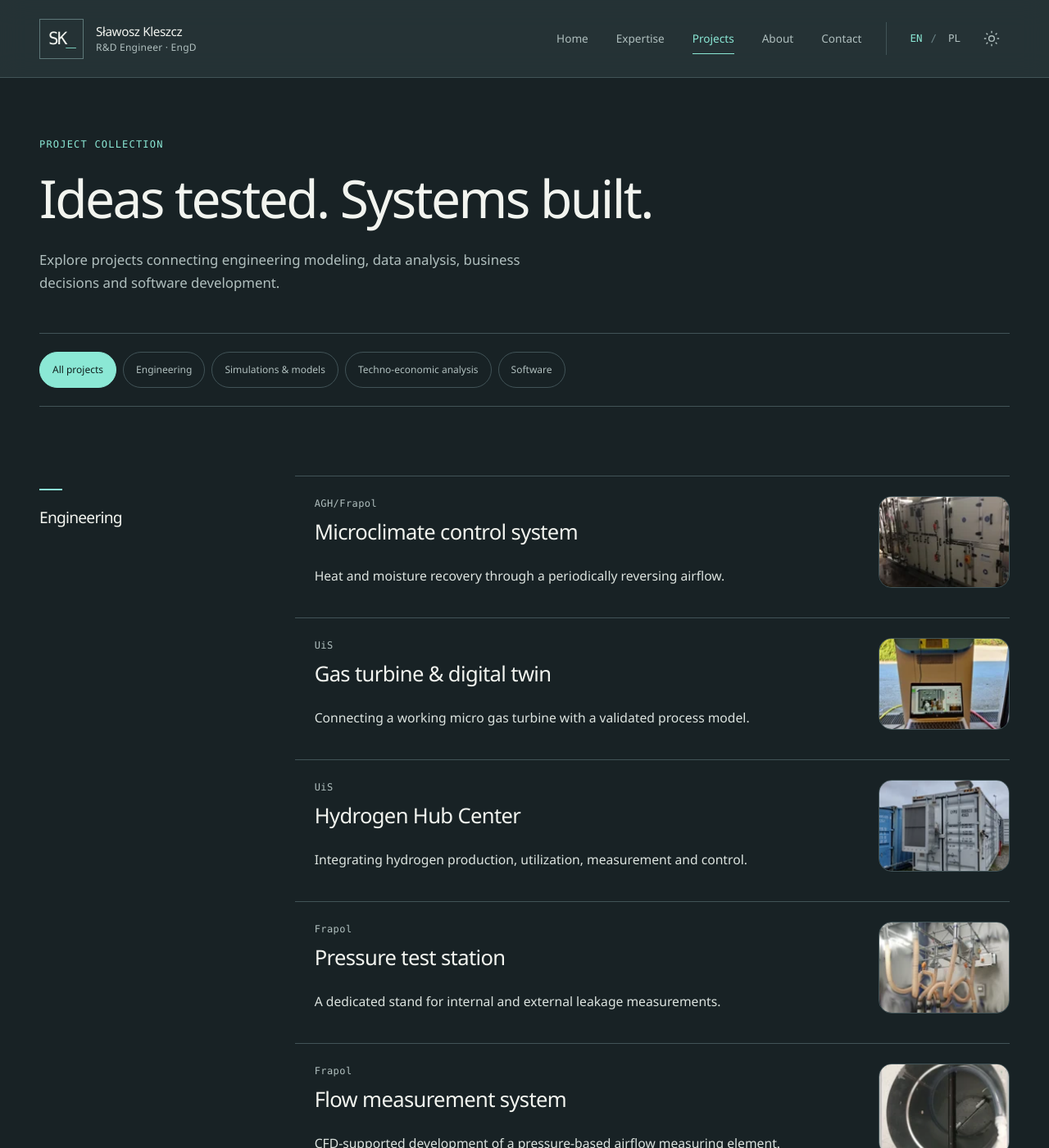
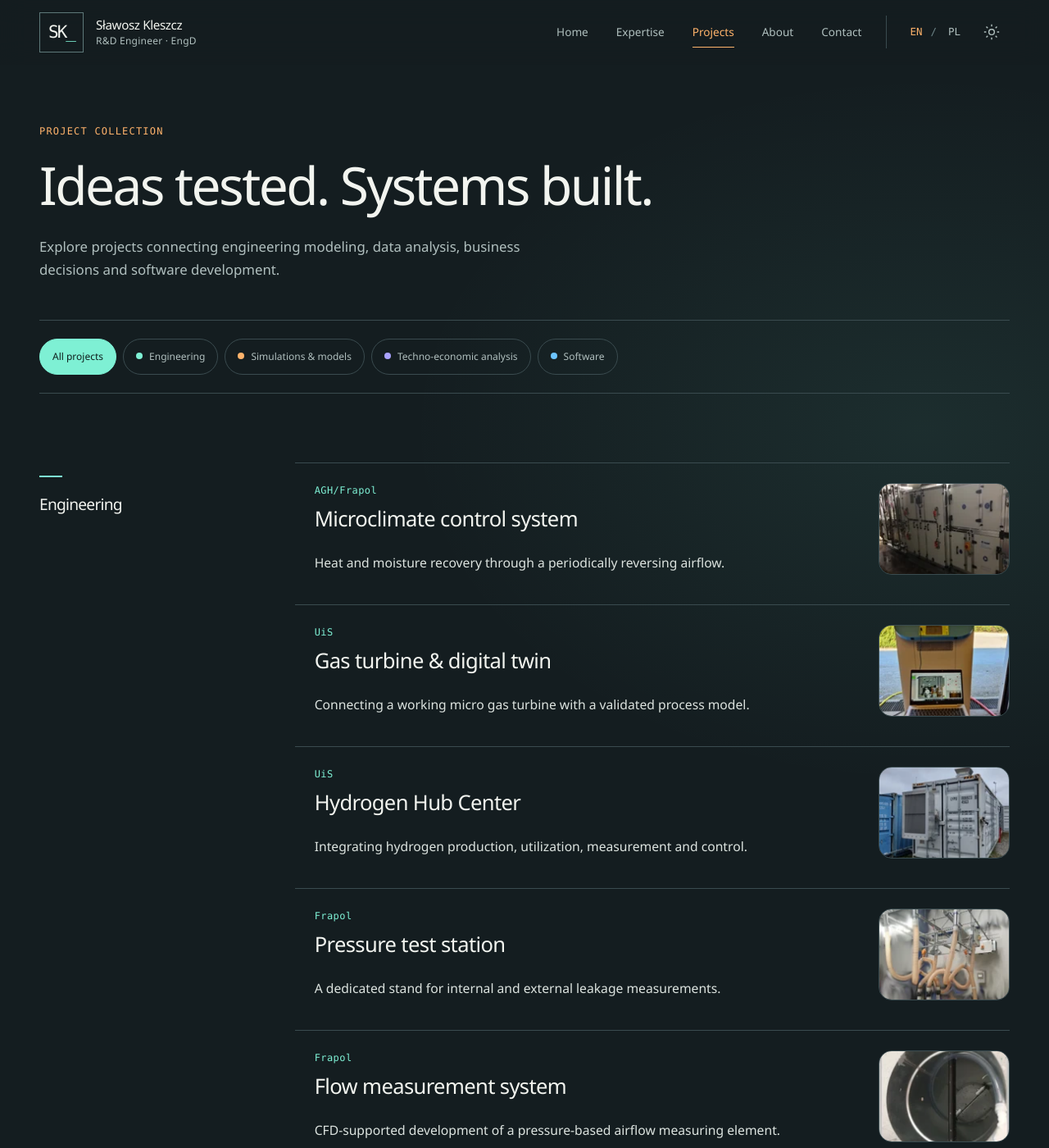
Before and after one commit to drSKleszcz/drSKleszcz.github.io, a Jekyll site: the page built from projects/index.html, in a window 1280 px wide and 1400 px high. Shown: the whole window at 82% size. Built offline with Jekyll 4.4.1, drawn with Linux system fonts in a browser that asks for light colours.

Commit message:
[claude] Odświeżenie kolorów: paleta C, wtopiony pasek, kolory kategorii
Ciepły drugi akcent, pasek nawigacji w kolorze strony, osobny kolor dla
każdej kategorii projektów i kolumny kompetencji, a sekcja kontaktu
przechodzi gradientem w kolor stopki. Jasny motyw ma własne odpowiedniki.

Co-Authored-By: Claude Opus 5.5 (1M context) <noreply@anthropic.com>
Claude-Session: https://claude.ai/code/session_01CNuTz2Z5WLL9SVZPPAjCg1

```diff
--- a/assets/site.css
+++ b/assets/site.css
@@ -1,19 +1,30 @@
 /* A shared, responsive design system. No runtime CSS framework. */
 :root {
   color-scheme: dark;
-  --bg: #182225;
-  --panel: #233034;
-  --panel-light: #2b3a3e;
+  --bg: #141d20;
+  --panel: #1f2b2f;
+  --panel-light: #283639;
   --text: #f2f4ef;
   --muted: #b0bfbe;
-  --accent: #8be8d5;
-  --line: #415357;
+  --accent: #7ef0d4;
+  --warm: #ffb36b;
+  --line: #3a4b4f;
+  /* One colour per project category, reused by the expertise columns. */
+  --cat-engineering: #7ef0d4;
+  --cat-simulation: #ffb36b;
+  --cat-analysis: #a9a2ff;
+  --cat-software: #6cc4ff;
+  --contact-end: #0f2b27;
+  --contact-glow: #ffb36b1f;
+  --page-glow: #7ef0d414;
+  --page-glow-warm: #ffb36b0d;
   --max: 1240px;
   --reading-width: 680px;
   --reading: #dce3df;
-  --header: #263337f5;
+  --header: #141d20e6;
   --button-text: #10201e;
-  --accent-hover: #b1f3e5;
+  --warm-button-text: #2a1604;
+  --accent-hover: #a8f5e2;
   --card-hover-shadow: 0 16px 26px #00000080, 0 4px 8px #00000038;
   --motion-card-reduced: 200ms;
   --radius-pill: 999px;
@@ -299,7 +310,10 @@ input:focus, textarea:focus { border-color: var(--accent); }
   color-scheme: light;
   --bg: #f7f6f2; --panel: #ffffff; --panel-light: #eeeee8;
   --text: #202d30; --muted: #526466; --reading: #344548;
-  --accent: #096c61; --accent-hover: #075c53; --line: #c8d2cf; --header: #e4eae6f5; --button-text: #ffffff;
+  --accent: #096c61; --accent-hover: #075c53; --line: #c8d2cf; --header: #f7f6f2d9; --button-text: #ffffff;
+  --warm: #a84f0a; --warm-button-text: #ffffff;
+  --cat-engineering: #096c61; --cat-simulation: #a84f0a; --cat-analysis: #5a4bd1; --cat-software: #0a64a0;
+  --contact-end: #dcece6; --contact-glow: #a84f0a14; --page-glow: #096c610f; --page-glow-warm: #a84f0a0a;
   --card-hover-shadow: 0 16px 26px #1822252e, 0 4px 8px #18222514;
 }
 .theme-toggle { margin-left: auto; border: 1px solid var(--line); background: var(--panel); color: var(--text); padding: 9px 12px; min-height: 44px; font-size: .8rem; }
@@ -420,7 +434,6 @@ html[data-js] .filter-bar[hidden] { display: flex !important; visibility: hidden
   .portrait-panel { margin-inline: auto; }
   .about-heading { margin-bottom: 32px; }
 }
-[data-theme="light"] .site-header { border-bottom-color: #aebfba; }
 .back-top { display: inline-flex; align-items: center; gap: 14px; color: var(--text); border: 1px solid var(--line); padding: 12px 18px; min-height: 48px; font-size: .9rem; }
 .back-top:hover { border-color: var(--accent); color: var(--accent); }
 .back-top span { font-size: 1.25rem; margin: 0; }
@@ -800,3 +813,45 @@ html[data-theme-changing] body *, html[data-theme-changing] body *::before, html
   .expertise-grid article::before { transition: opacity 100ms !important; }
   .expertise-grid .expertise-number, .expertise-grid h3 { transition: color 100ms !important; }
 }
+
+/* Colour refresh: a warm second accent, per-category colours, a header that
+   blends into the page and a contact block that runs into the footer. */
+body { background-image: radial-gradient(900px 620px at 88% 12%, var(--page-glow), transparent 70%), radial-gradient(700px 500px at 0% 70%, var(--page-glow-warm), transparent 70%); background-repeat: no-repeat; }
+.site-header { border-bottom-color: transparent; }
+.header-inner { min-height: 78px; }
+#site-nav a[aria-current], .language-links [aria-current] { color: var(--warm); }
+#site-nav > a::after { background: var(--warm); }
+.hero h1 > .hero-solution, .eyebrow, .experience-organization { color: var(--warm); }
+.status-dot { background: var(--warm); box-shadow: 0 0 14px var(--contact-glow); }
+.workflow-emphasis { stroke: var(--warm); }
+
+[data-category="engineering"], [data-category-section="engineering"], [data-filter="engineering"] { --cat: var(--cat-engineering); }
+[data-category="simulation"], [data-category-section="simulation"], [data-filter="simulation"] { --cat: var(--cat-simulation); }
+[data-category="analysis"], [data-category-section="analysis"], [data-filter="analysis"] { --cat: var(--cat-analysis); }
+[data-category="software"], [data-category-section="software"], [data-filter="software"] { --cat: var(--cat-software); }
+.project-card-link { border-top: 3px solid var(--cat, var(--line)); }
+.card-meta span:first-child { color: var(--cat, var(--accent)); }
+.atlas-chapter-heading::before, .atlas-row::before { background: var(--cat, var(--accent)); }
+.atlas-row-meta { color: var(--cat, var(--muted)); }
+.atlas-row:hover h3, .atlas-row:focus-within h3 { color: var(--cat, var(--accent)); }
+.filters button[data-filter]:not([data-filter="all"])::before { content: ""; display: inline-block; width: 8px; height: 8px; margin-right: 8px; border-radius: 50%; background: var(--cat); vertical-align: 1px; }
+
+.expertise-grid article:nth-child(1) { --col: var(--cat-engineering); }
+.expertise-grid article:nth-child(2) { --col: var(--cat-simulation); }
+.expertise-grid article:nth-child(3) { --col: var(--cat-software); }
+.expertise-grid .expertise-number, .expertise-grid .tools { color: var(--col, var(--accent)); }
+.expertise-grid article::before { background: var(--col, var(--accent)); }
+@keyframes expertise-number { from { color: var(--muted); } to { color: var(--col, var(--accent)); } }
+@media (hover: hover) and (pointer: fine) {
+  .expertise-grid article:hover h3, .expertise-grid article:hover .expertise-number { color: var(--col, var(--accent)); }
+}
+
+/* The contact block starts in the colour of the section above it and ends in
+   the footer colour, so the two read as one closing band. */
+.contact-section { border-top: 0; background: radial-gradient(55% 70% at 92% 35%, var(--contact-glow), transparent 70%), linear-gradient(180deg, var(--panel) 0%, var(--contact-end) 78%); }
+.home-page .site-footer { background: var(--contact-end); border-top: 1px solid color-mix(in srgb, var(--text) 8%, transparent); }
+.contact-section input, .contact-section textarea { background: color-mix(in srgb, var(--bg) 70%, transparent); }
+.contact-section .button { background: var(--warm); border-color: var(--warm); color: var(--warm-button-text); }
+@media (hover: hover) and (pointer: fine) {
+  .contact-section .button:hover { background: color-mix(in srgb, var(--warm) 82%, var(--text)); }
+}
```
Also changed, not shown: HANDOFF.md (+8 -10 lines), tests/test_site.py (+8 -4 lines).
